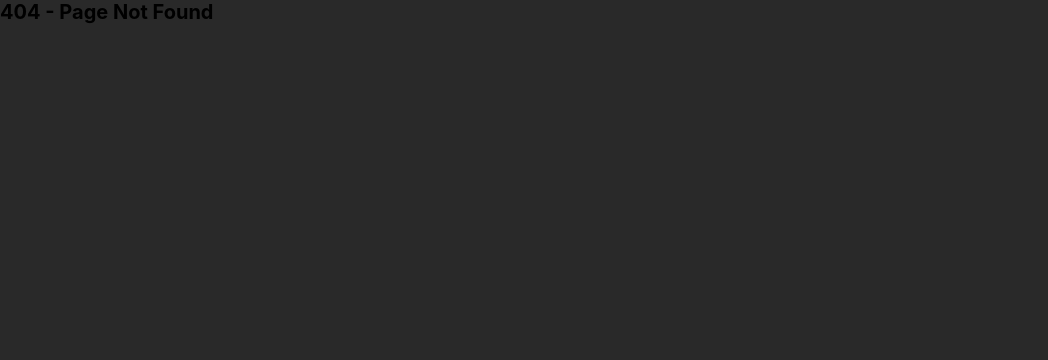
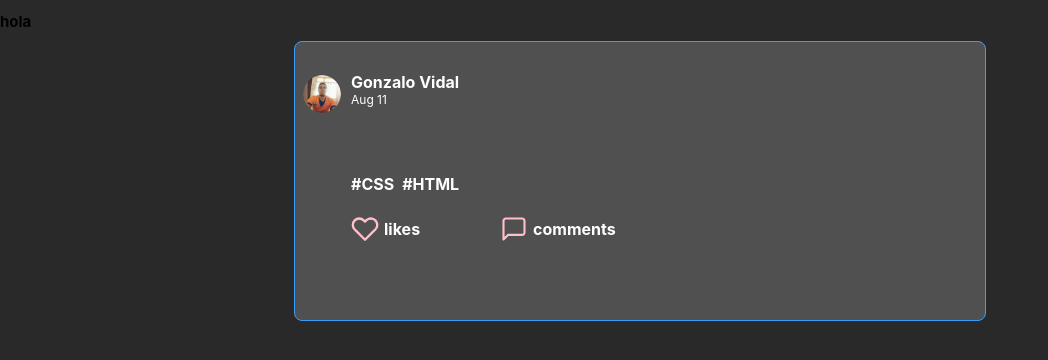
Before and after one commit to bit-hug-learning/blog, a Next.js app: page /postdetail in a window 1280 px wide. Before the commit this address had no page. Shown: the top 360 px of the page, without its empty margins (0-1048 px from the left). Built offline with nearby package versions, Linux system fonts and the light colour scheme.

Commit message:
Add PostDetail component

```diff
--- a/components/Aside/index.js
+++ b/components/Aside/index.js
@@ -37,7 +37,7 @@
                   copy={post.copy}
                   hashtags={post.hashtags}
                   likes={post.likes}
-                  comments={post.comments}
+                  comments={post.comments.length}
                 />
               ))
           }
--- a/components/Creator/index.js
+++ b/components/Creator/index.js
@@ -6,6 +6,7 @@
 
 function Creator(props) {
   const { data: posts } = useFetchData('posts.json', []);
+  console.log(posts)
   const { data: creators } = useFetchData('creators.json', []);
   const creator = creators.filter(creator => creator.route === props.id)[0];
 
@@ -45,7 +46,7 @@
                 copy={post.copy}
                 hashtags={post.hashtags}
                 likes={post.likes}
-                comments={post.comments}
+                comments={post.comments.length}
               ></Post>
             )
           }
--- a/pages/blog/index.js
+++ b/pages/blog/index.js
@@ -5,6 +5,7 @@
 
 export default function Blog() {
   const { data: posts } = useFetchData('posts.json', []);
+
   return (
     <BlogContainer>
       <main>
@@ -19,7 +20,7 @@
               copy={post.copy}
               hashtags={post.hashtags}
               likes={post.likes}
-              comments={post.comments}
+              comments={post.comments.length}
             />
           ))}
         </section>
--- a/pages/blog/styles.js
+++ b/pages/blog/styles.js
@@ -7,6 +7,7 @@
       display: flex;
       justify-content: center;
       margin: 0 auto;
+      margin-top: 50px;
   }
 
 `;
--- /dev/null
+++ b/pages/postdetail/index.js
@@ -0,0 +1,53 @@
+import useFetchData from 'hooks/useFetchData';
+import Post from 'components/Post/index';
+import Loader from 'components/Loader/index';
+
+export default function PostDetail() {
+  const { data: posts } = useFetchData('posts.json', []);
+
+  // const poster = posts.filter(post => post.id == "0001")[0]
+
+  // if(poster) {
+    // console.log(poster);
+    // console.log(poster.avatar);
+    return(
+      // <PostDetailContainer>
+        <main>
+          <section>
+          <img src="" alt="" />
+          <h1>hola</h1>
+          <p>
+            {/* hashtags */}
+          </p>
+          {posts
+            .filter(post => post.id == "0001")
+            .map(post =>
+              <Post
+              key={post.title}
+              avatar={post.avatar}
+              autor={post.autor}
+              date={post.date}
+              // title={post.title}
+              // copy={post.copy}
+              hashtags={post.hashtags}
+              // likes={post.likes}
+              // comments={post.comments.length}
+            />
+              )
+          }
+
+
+
+
+          </section>
+          {/* Creator */}
+        </main>
+      // </PostDetailContainer>
+    );
+  // } else {
+  //   return(
+  //     <Loader></Loader>
+  //   );
+  // }
+
+}
--- a/public/mock/posts.json
+++ b/public/mock/posts.json
@@ -5,10 +5,29 @@
     "autor": "Gonzalo Vidal",
     "date": "Aug 11",
     "title": "Metodología BEM",
-    "copy": "Existen varias metodologías o convenciones para nombrar a las...",
+    "copy": "Existen varias metodologías o convenciones para nombrar a las classes en CSS. Entre las principales tenemos a BEM, OOCSS, SMACSS, SUITCSS, etc. ¿Qué es BEM? BEM es una convención o standard para nombrar clases en CSS.¿Porqué utilizar BEM?Primero veamos por qué utilizarlo sobre las otras metodologías mencionadas líneas arriba, es menos confusa que otros métodos (SMACSS) pero aun nos brinda una buena arquitectura(OOCSS) y con una terminología que podemos reconocer. Código en CSS: Para más info ir a: https://gsvidal.github.io/blog/blog.html o encontrarme en Linkedin",
     "hashtags": ["#CSS", "#HTML"],
     "likes": 7,
-    "comments": 3
+    "comments": [
+      {
+        "avatar": "",
+        "name": "Rafael García",
+        "date": "Aug 13",
+        "copy": "Pues la verdad a mi me pareció muy chido el artículo, recuerdo cuando Gonzalo lo expuso en vivo y recuerdo que se aplicó al proyecto Codacy.",
+        "likes": 2,
+        "comments": 0
+      },
+      {
+        "avatar": "",
+        "name": "Rafael García 2.0",
+        "date": "Aug 03",
+        "copy": "Soy Rafa del pasado pero de alguna forma soy la versión 2.0...",
+        "likes": 7,
+        "comments": 3
+      }
+
+    ]
+
   },
   {
     "id": "0002",
@@ -19,7 +38,17 @@
     "copy": "Si has creado algún sitio web por tu cuenta, sin importar si te dedicas...",
     "hashtags": ["#HTML"],
     "likes": 17,
-    "comments": 8
+    "comments": [
+      {
+        "avatar": "",
+        "name": "Rafael García",
+        "date": "Aug 13",
+        "copy": "Pues la verdad a mi me pareció muy chido el artículo, recuerdo cuando Gonzalo lo expuso en vivo y recuerdo que se aplicó al proyecto Codacy.",
+        "likes": 2,
+        "comments": 0
+      }
+
+    ]
   },
   {
     "id": "0003",
@@ -30,7 +59,33 @@
     "copy": "Es el contexto de ejecución, en el cual los valores y expresiones...",
     "hashtags": ["#Javascript"],
     "likes": 15,
-    "comments": 4
+    "comments": [
+      {
+        "avatar": "",
+        "name": "Rafael García",
+        "date": "Aug 13",
+        "copy": "Pues la verdad a mi me pareció muy chido el artículo, recuerdo cuando Gonzalo lo expuso en vivo y recuerdo que se aplicó al proyecto Codacy.",
+        "likes": 2,
+        "comments": 0
+      },
+      {
+        "avatar": "",
+        "name": "Rafael García 2.0",
+        "date": "Aug 03",
+        "copy": "Soy Rafa del pasado pero de alguna forma soy la versión 2.0...",
+        "likes": 7,
+        "comments": 3
+      },
+      {
+        "avatar": "",
+        "name": "Rafael García 2.0",
+        "date": "Aug 03",
+        "copy": "Soy Rafa del pasado pero de alguna forma soy la versión 2.0...",
+        "likes": 7,
+        "comments": 3
+      }
+
+    ]
   },
   {
     "id": "0004",
@@ -41,6 +96,24 @@
     "copy": "Comprenden colecciones de valores, las relaciones entre ellos y las funciones y operaciones ...",
     "hashtags": ["#Javascript"],
     "likes": 152,
-    "comments": 151
+    "comments": [
+      {
+        "avatar": "",
+        "name": "Rafael García",
+        "date": "Aug 13",
+        "copy": "Pues la verdad a mi me pareció muy chido el artículo, recuerdo cuando Gonzalo lo expuso en vivo y recuerdo que se aplicó al proyecto Codacy.",
+        "likes": 2,
+        "comments": 0
+      },
+      {
+        "avatar": "",
+        "name": "Rafael García 2.0",
+        "date": "Aug 03",
+        "copy": "Soy Rafa del pasado pero de alguna forma soy la versión 2.0...",
+        "likes": 7,
+        "comments": 3
+      }
+
+    ]
   }
 ]
```
Also changed, not shown: pages/postdetail/[postDetailId].js (added, +12 -0 lines), pages/postdetail/styles.js (added).
